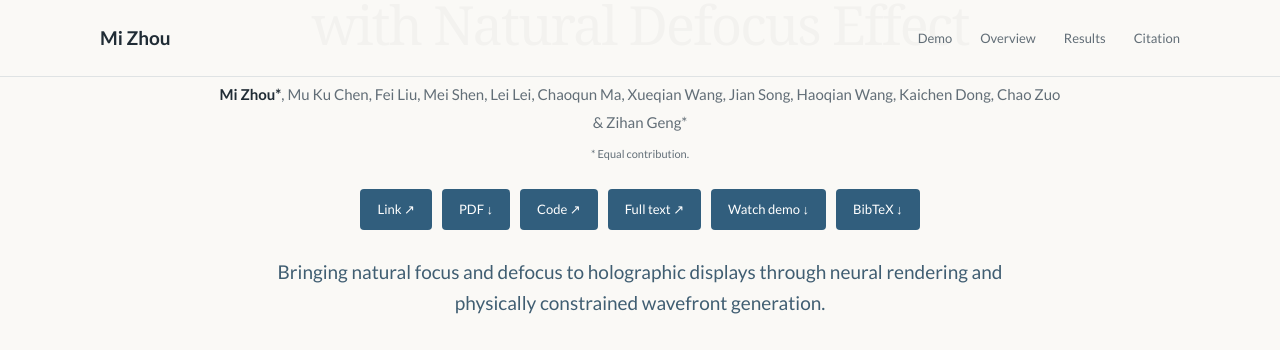
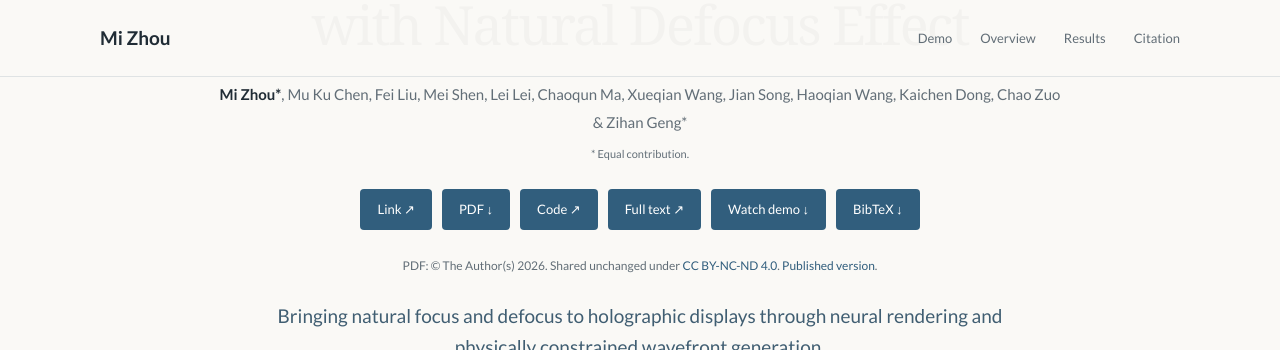
Before and after one commit to MiZhou22/MiZhou22.github.io, a Jekyll site: the page built from projects/natural-defocus/index.html, in a window 1280 px wide and 1400 px high, scrolled down 251 px, cut to the strip 0-350 px from the top of the window. Built offline with Jekyll 4.4.1, drawn with Linux system fonts in a browser that asks for light colours.

Commit message:
Document open-access PDF license and preserve binary assets

```diff
--- a/_layouts/project.html
+++ b/_layouts/project.html
@@ -29,6 +29,9 @@
         <li><a href="#demo">Watch demo ↓</a></li>
         <li><a href="#citation">BibTeX ↓</a></li>
       </ul>
+      {% if page.pdf_license_url %}
+      <p class="source-note">PDF: © The Author(s) {{ publication.date | date: '%Y' }}. Shared unchanged under <a href="{{ page.pdf_license_url }}">{{ page.pdf_license }}</a>. <a href="{{ publication.website | escape }}">Published version</a>.</p>
+      {% endif %}
       <p class="project-lead">{{ page.description }}</p>
     </header>
     {{ content }}
--- a/projects/natural-defocus/index.html
+++ b/projects/natural-defocus/index.html
@@ -5,6 +5,8 @@ permalink: /projects/natural-defocus/
 description: Bringing natural focus and defocus to holographic displays through neural rendering and physically constrained wavefront generation.
 full_text_url: https://pmc.ncbi.nlm.nih.gov/articles/PMC13357810/
 pdf: /assets/projects/natural-defocus/paper.pdf
+pdf_license: CC BY-NC-ND 4.0
+pdf_license_url: https://creativecommons.org/licenses/by-nc-nd/4.0/
 ---
 <section id="demo" class="project-demo" aria-labelledby="demo-heading">
   <h2 id="demo-heading" class="visually-hidden">Video demonstration</h2>
--- a/style.scss
+++ b/style.scss
@@ -125,6 +125,7 @@ h2 { font-family: Georgia, 'Times New Roman', serif; font-size: clamp(25px, 3vw,
 .project-resources a { display: block; background: var(--accent); border-radius: 4px; color: white; padding: 9px 17px; font-size: 13px; }
 .project-resources a:hover { background: #23475f; text-decoration: none; }
 .project-lead { max-width: 730px; margin: auto; font-size: 19px; line-height: 1.65; color: #405e72; }
+.project-hero > .source-note { margin-bottom: 24px; }
 .project-demo video { display: block; width: 100%; aspect-ratio: 4080 / 2474; background: #0b1015; border-radius: 7px; }
 .media-caption, .project-figure figcaption, .result-videos figcaption { margin-top: 12px; font-size: 12px; line-height: 1.7; color: var(--muted); }
 .project-section { display: grid; grid-template-columns: 290px minmax(0, 1fr); gap: 50px; padding: 64px 0 32px; }
```
Also changed, not shown: 1 other file.
